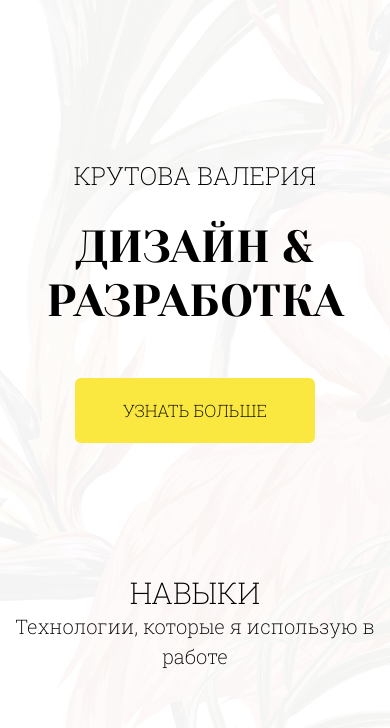
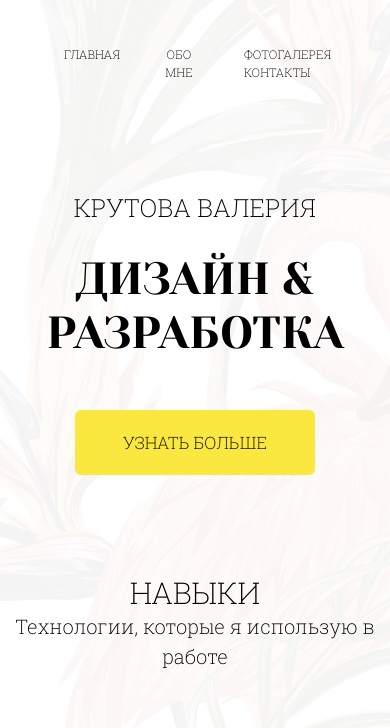
Before and after one commit to lalalera/lalalera, a plain HTML site: page index.html in a window 390 px wide. Shown: the part 75-803 px from the top of the page. Drawn offline with nearby package versions, Linux system fonts and the light colour scheme.

Commit message:
Update style.css

```diff
--- a/css/style.css
+++ b/css/style.css
@@ -254,32 +254,31 @@ header {
 
 @media screen and (max-width: 767px) {
 
-  .nav-menu{
-    position: fixed;
-    left: -100%;
-    top: 70px;
-    gap:0;
-    flex-direction: column;
-    width: 100%;
-    text-align: center;
-  }
-  .nav-menu.active{
-    left: 0;
-  }
   .container {
     justify-content: center;
     width: 100%;
     padding: 0 10px;
   }
   .title_name {
-    padding-top: 60px;
-
     font-size: 25px;
     text-align: center;
   }
   h1 {
     font-size:45px;
     text-align: center;
+  }
+  .nav-menu {
+    width: 300px;
+
+    justify-content: flex-start;
+    margin: 0;
+    padding: 0;
+  }
+  .nav-menu li {
+    width: 50px;
+    font-size: 12px;
+    text-align: center;
+    padding: 0;
   }
 
 }
```
